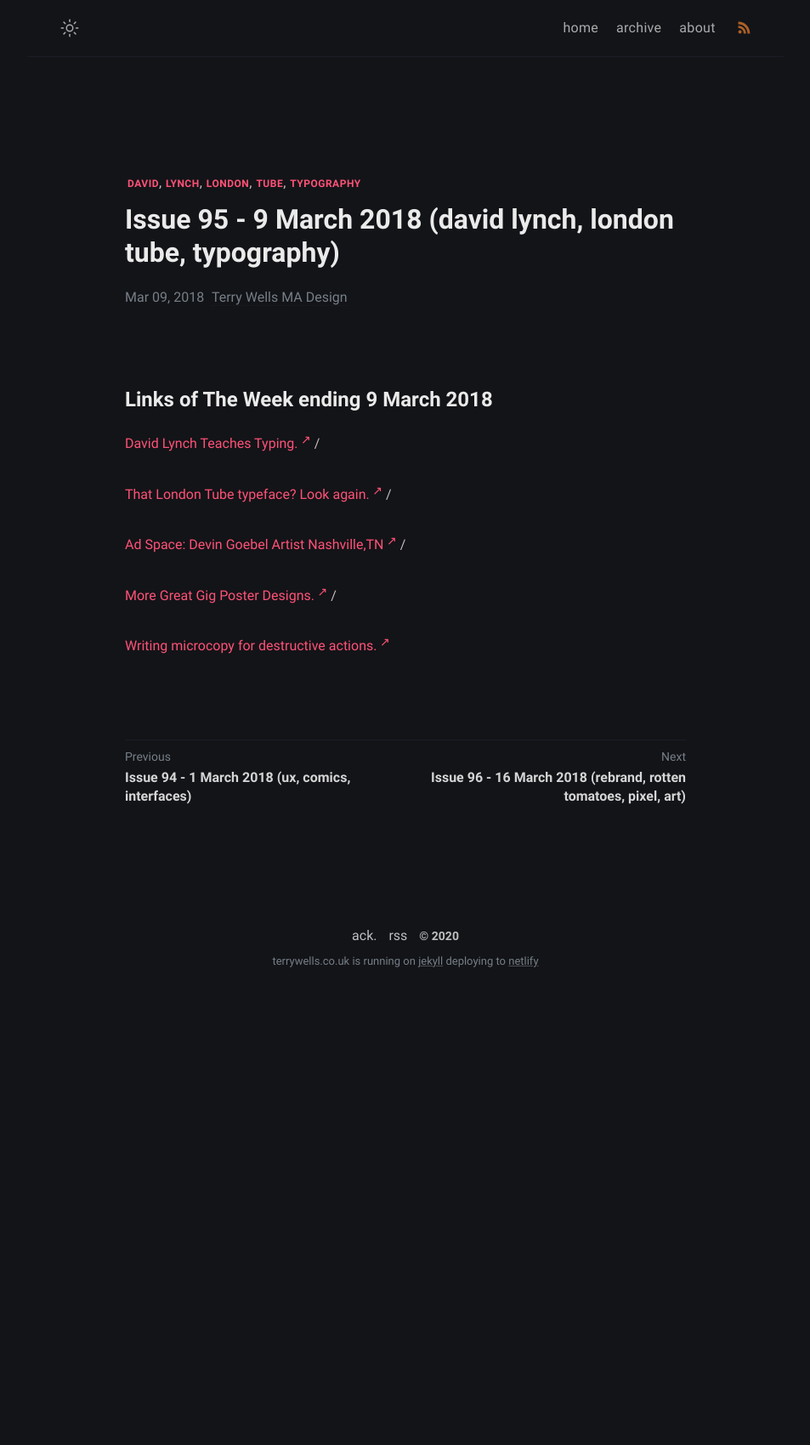
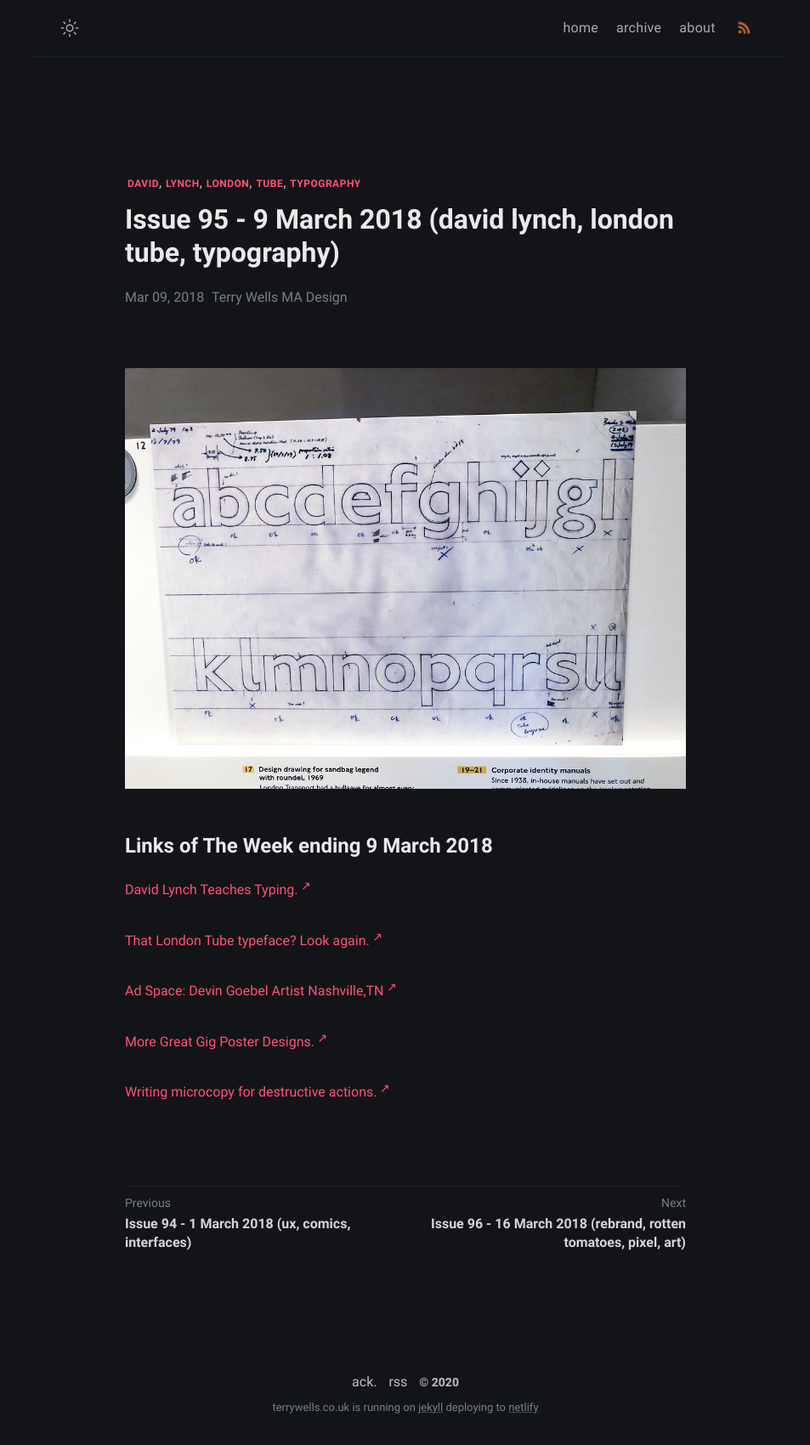
Before and after one commit to wristtattoo/jekyll-klise, a Jekyll site: the page built from _posts/2020-11-03-issue-95-9-march-2018-david-lynch-london-tube-typography.md, in a window 1280 px wide. Shown: the whole page at 85% size, without its empty margins (163-1116 px from the left). Built offline with Jekyll 4.4.1, drawn with Linux system fonts in a browser that asks for light colours; a script that is not in the unit is left out; before the commit the page ends 1175 px from its top, so only the background shows below that.

Commit message:
Update Links of The Week “2020-11-03-issue-95-9-march-2018-david-lynch-london-tube-typography”

```diff
--- a/_posts/2020-11-03-issue-95-9-march-2018-david-lynch-london-tube-typography.md
+++ b/_posts/2020-11-03-issue-95-9-march-2018-david-lynch-london-tube-typography.md
@@ -4,14 +4,16 @@ title: Issue 95 - 9 March 2018 (david lynch, london tube, typography)
 tags: david lynch london tube typography
 date: 2018-03-09T13:22:24.365Z
 ---
+![David Lynch Teaches Typing](/assets/uploads/issue-95.png "David Lynch Teaches Typing")
+
 # Links of The Week ending 9 March 2018
 
-<a href="https://rhinostew.itch.io/david-lynch-teaches-typing" target="_blank">David Lynch Teaches Typing.</a> /
+<a href="https://rhinostew.itch.io/david-lynch-teaches-typing" target="_blank">David Lynch Teaches Typing.</a>
 
-<a href="https://medium.com/@glennf/that-london-tube-typeface-look-again-8beaf0d89abb" target="_blank">That London Tube typeface? Look again.</a> /
+<a href="https://medium.com/@glennf/that-london-tube-typeface-look-again-8beaf0d89abb" target="_blank">That London Tube typeface? Look again.</a>
 
-<a href="https://www.instagram.com/devingoebel/" target="_blank">Ad Space: Devin Goebel Artist Nashville,TN</a> /
+<a href="https://www.instagram.com/devingoebel/" target="_blank">Ad Space: Devin Goebel Artist Nashville,TN</a>
 
-<a href="https://fromupnorth.com/more-great-gig-poster-designs-eff91264a987" target="_blank">More Great Gig Poster Designs.</a> /
+<a href="https://fromupnorth.com/more-great-gig-poster-designs-eff91264a987" target="_blank">More Great Gig Poster Designs.</a>
 
 <a href="https://uxdesign.cc/the-microcopyist-cancellation-confirmation-conflagration-8a6047a4cf9" target="_blank">Writing microcopy for destructive actions.</a>
```
Also changed, not shown: assets/uploads/issue-95.png (added).
